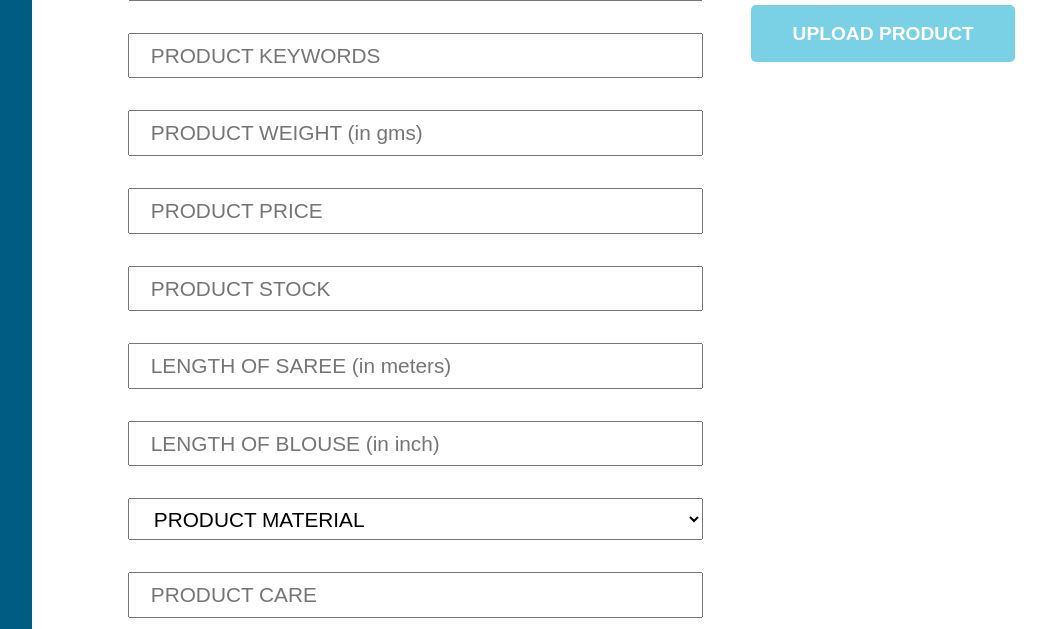
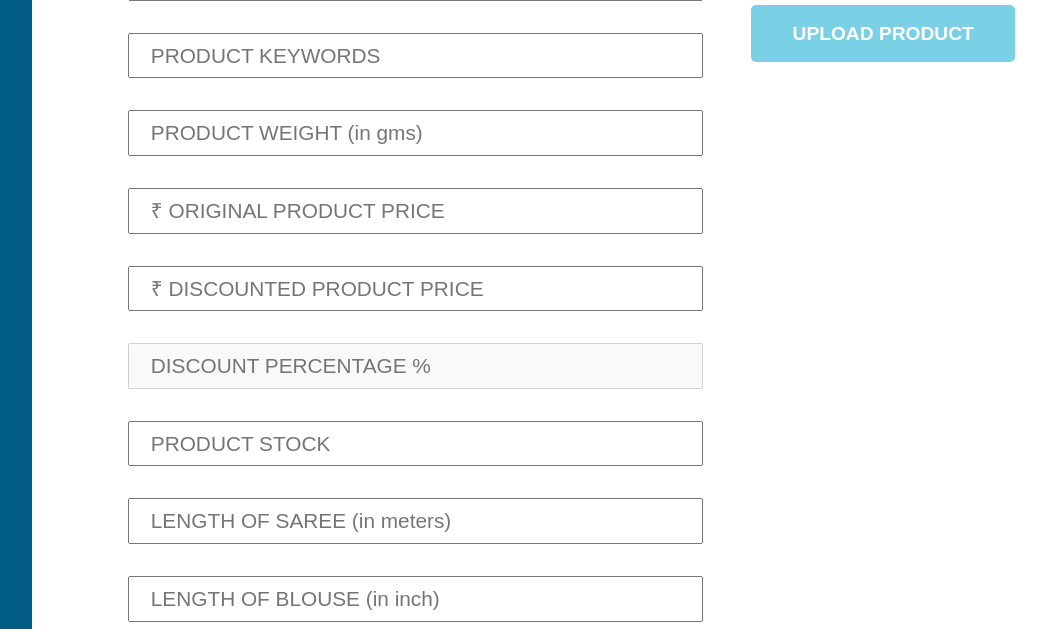
Before and after one commit to Tulsiyan-Fashion-pvt-ltd/Inventory, a Flask app: page /add in a window 1280 px wide. Shown: the part 354-983 px from the top of the page, without its empty margins (224-1270 px from the left). Run offline with Flask 3, Linux system fonts and the light colour scheme; the visitor is signed in with stand-in values (Sample User, id 1); some libraries are stand-ins or nearby versions.

Commit message:
db update

```diff
--- a/app.py
+++ b/app.py
@@ -1,25 +1,26 @@
 from flask import Flask, render_template, session, url_for, redirect, request
 from flask_mysqldb import MySQL
 import uuid
-from datetime import datetime
+from datetime import datetime, timedelta
 creds = {'Tulsiyan-inventory__@rootUser': '033f48f54a0b6a3bd062'}
 
 
 app = Flask(__name__)
 app.secret_key = "6129097fee5199dfa20d2ac8d06ba06ec3ad49c2c3a725ed18ab605e122f4d27028df18652e043e855e08f73119797e7c196b9a4141c9cb4da25d28e70f1b59c"
+app.config['PERMANENT_SESSION_LIFETIME'] = timedelta(days=1)
 
 
-app.config['MYSQL_HOST'] = "skyler.cj44qsu6gnc1.eu-north-1.rds.amazonaws.com"
-app.config['MYSQL_PORT'] = 3306
-app.config["MYSQL_USER"] = "admin"
-app.config["MYSQL_PASSWORD"] = "68e30d55846e57ec3ac9be24a9a74bd823933782"
-app.config["MYSQL_DB"] = "maria"
+# app.config['MYSQL_HOST'] = "skyler.cj44qsu6gnc1.eu-north-1.rds.amazonaws.com"
+# app.config['MYSQL_PORT'] = 3306
+# app.config["MYSQL_USER"] = "admin"
+# app.config["MYSQL_PASSWORD"] = "68e30d55846e57ec3ac9be24a9a74bd823933782"
+# app.config["MYSQL_DB"] = "maria"
 
 
-# app.config['MYSQL_HOST'] = "localhost"
-# app.config["MYSQL_USER"] = "root"
-# app.config["MYSQL_PASSWORD"] = "9624"
-# app.config["MYSQL_DB"] = "tulsiyandb"
+app.config['MYSQL_HOST'] = "localhost"
+app.config["MYSQL_USER"] = "root"
+app.config["MYSQL_PASSWORD"] = "Tulsiyan@farhan962412"
+app.config["MYSQL_DB"] = "tulsiyandb"
 
 mysql = MySQL(app)
 
@@ -31,10 +32,12 @@ def index():
 
     return render_template('index.html', page_name="homepage")
 
-# to generate unique value
-def generate_unique_id():
-    return str(uuid.uuid4())
+class product_handler:
+    def create_sku():
+        return 'sku-'+str(uuid.uuid4())[:13]
 
+    def create_productid():
+        return str(uuid.uuid4())[:13]+"-"+str(int(uuid.uuid4()))[:6]
 
 
 saree_materials = [
@@ -53,13 +56,14 @@ def add():
         return render_template('add.html', page_name="add products", material=saree_materials)
     else:
         data = request.form
-        productid = str(uuid.uuid4()).strip().strip()
+        skuid = product_handler.create_sku()
         title = data.get('title').strip()
         vendorid = data.get('vid', 'NULL').strip()
         product_desc = data.get('desc').strip()
         product_kwords = data.get('keywords').split(',')
         product_weight = data.get('weight').strip().strip()
-        product_price = data.get('price').replace(',', '').strip()
+        original_price = data.get('price').replace(',', '').strip()
+        discounted_price = data.get('dsc-price').replace(',', '').strip()
         product_stock = data.get('stock').strip().strip()
         slen = data.get('slen').strip().strip()
         blen = data.get('blen').strip().strip()
@@ -81,17 +85,22 @@ def add():
         date = datetime.now()
         date = date.strftime("%Y-%m-%d")
         cursor = mysql.connection.cursor()
-        cursor.execute('''insert into inventory(productID, vendor_id, product_desc, product_price, product_weight_gm,
+        cursor.execute('''insert into inventory(skuID, vendor_id, product_desc, original_price, disc_price, product_weight_gm,
                        product_stock, product_details, saree_len, blouse_len, product_material, product_care, product_image,
                        product_img01, product_img02, product_img03, creation_date) values(
-                       %s, %s, %s, %s, %s, %s, %s, %s, %s, %s, %s, %s, %s, %s, %s, %s)''',
-                       (productid, vendorid, title, product_price, product_weight, product_stock, product_desc,
+                       %s, %s, %s, %s, %s, %s, %s, %s, %s, %s, %s, %s, %s, %s, %s, %s, %s)''',
+                       (skuid, vendorid, title, original_price, discounted_price, product_weight, product_stock, product_desc,
                         slen, blen, material, care, main_image, img02, img03, img04, date))
 
         for _ in product_kwords:
             keyword = _.strip()
-            cursor.execute('''insert into searching_keywords(productId, search_result) values(%s, %s)''',
-                           (productid, keyword))
+            cursor.execute('''insert into searching_keywords(skuID, search_result) values(%s, %s)''',
+                           (skuid, keyword))
+
+        for _ in range(int(product_stock)):
+            productid = product_handler.create_productid()
+            cursor.execute('''insert into products(skuID, productID) values(%s, %s)''', (skuid, productid))
+
         mysql.connection.commit()
         cursor.close()
         return redirect('/add')
--- a/templates/add.html
+++ b/templates/add.html
@@ -9,7 +9,9 @@
         <input type="text" id="desc" name="desc" placeholder="PRODUCT DESCRIPTION/ DETAILS" required autocomplete="off">
         <input type="text" id="keywords" name="keywords" placeholder="PRODUCT KEYWORDS" required>
         <input type="text" id="weight" name="weight" placeholder="PRODUCT WEIGHT (in gms)" required>
-        <input type="text" id="price" name="price" placeholder="PRODUCT PRICE" required autocomplete="off">
+        <input type="text" id="price" name="price" placeholder="₹ ORIGINAL PRODUCT PRICE" required autocomplete="off">
+        <input type="text" id="dsc-price" name="dsc-price" placeholder="₹ DISCOUNTED PRODUCT PRICE" required autocomplete="off" >
+        <input type="text" id="dsc-percentage" name="dsc-prctng" placeholder="DISCOUNT PERCENTAGE %" required autocomplete="off" disabled>
         <input type="text" id="stock" name="stock" placeholder="PRODUCT STOCK" required>
         <input type="text" id="saree-len" name="slen" placeholder="LENGTH OF SAREE (in meters)" required>
         <input type="text" id="blouse-len" name="blen" placeholder="LENGTH OF BLOUSE (in inch)" required>
@@ -39,4 +41,41 @@
         <button id="submit">UPLOAD PRODUCT</button>
     </div>
 </form>
+
+
+<script>
+    function percentage(){
+        let originalPrice = document.querySelector('#price');
+        let discounted_price = document.querySelector('#dsc-price');
+        let percent = document.querySelector('#dsc-percentage');
+
+        let array = [originalPrice, discounted_price, percent];
+
+        document.addEventListener('keyup', event => {
+            if (array.includes(event.target)){
+
+                let value = Number(event.target.value);
+                console.log(value)
+                if(Number.isNaN(value)){
+                    event.target.style.outline = '2px solid red';
+                }
+                else{
+                    event.target.style.outline = 'none';
+
+                    //<!-- writing the actual code now -->
+                    //<!-- calculate percentage and  display -->
+
+                    let ttlPrice = originalPrice.value;
+                    let disc = discounted_price.value;
+                    let result = percent.value;
+
+                    result = Math.trunc((100 - ((disc/ttlPrice)*100))*100)/100;
+                    percent.value = 'Discount '+result+' %';
+                }
+            }
+        })
+    }
+
+    percentage();
+</script>
 {% endblock %}
```
